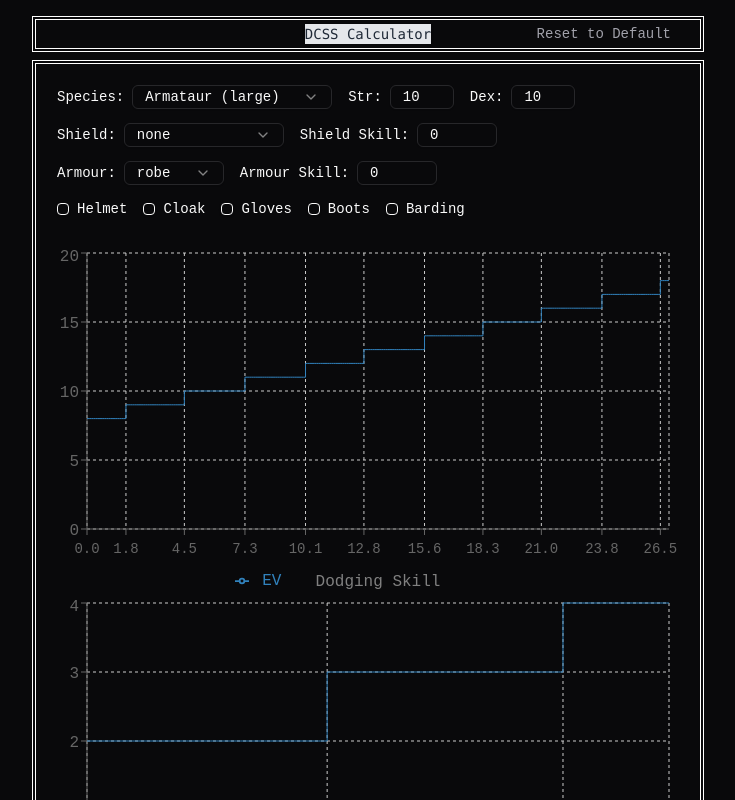
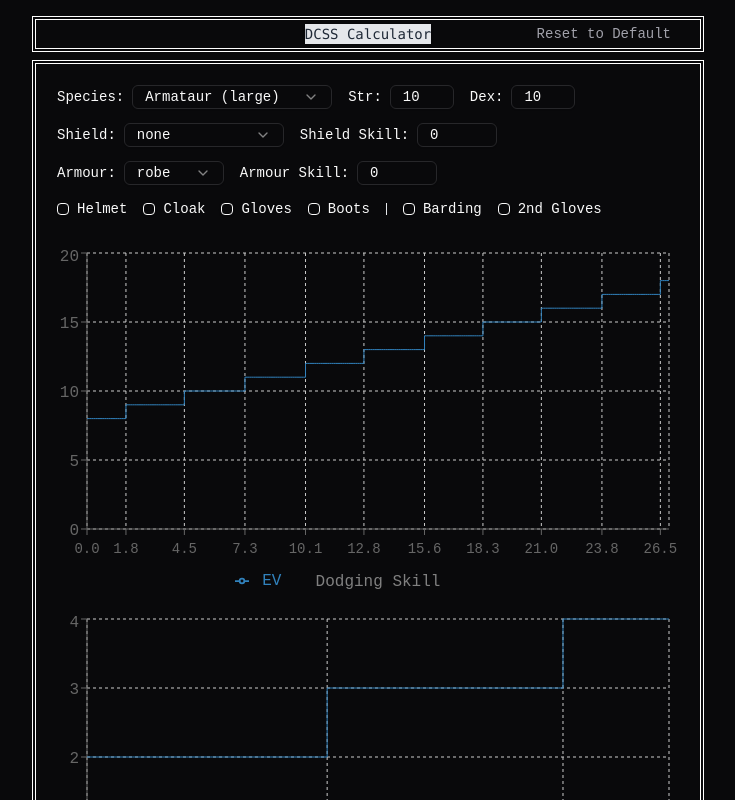
Before and after one commit to ktseo41/dcss-tools, a React (Vite) app: page / in a window 1280 px wide. Shown: the top 800 px of the page, without its empty margins (272-1007 px from the left). Built offline with nearby package versions, Linux system fonts and the light colour scheme.

Commit message:
feat: 두번째 글러브도 추가한다

```diff
--- a/src/components/Calculator.tsx
+++ b/src/components/Calculator.tsx
@@ -1,4 +1,4 @@
-import { useState, useEffect } from "react";
+import { useState, useEffect, Fragment } from "react";
 import {
   LineChart,
   Line,
@@ -55,12 +55,13 @@ type CalculatorProps = {
   setState: React.Dispatch<React.SetStateAction<CalculatorState>>;
 };
 
-const checkboxKeys: Array<keyof CalculatorState> = [
-  "helmet",
-  "cloak",
-  "gloves",
-  "boots",
-  "barding",
+const checkboxKeys: Array<{ label: string; key: keyof CalculatorState }> = [
+  { label: "Helmet", key: "helmet" },
+  { label: "Cloak", key: "cloak" },
+  { label: "Gloves", key: "gloves" },
+  { label: "Boots", key: "boots" },
+  { label: "Barding", key: "barding" },
+  { label: "2nd Gloves", key: "secondGloves" },
 ];
 
 const Calculator = ({ state, setState }: CalculatorProps) => {
@@ -83,6 +84,7 @@ const Calculator = ({ state, setState }: CalculatorProps) => {
           boots: state.boots,
           cloak: state.cloak,
           barding: state.barding,
+          secondGloves: state.secondGloves,
           armourSkill: armour,
         });
 
@@ -154,6 +156,7 @@ const Calculator = ({ state, setState }: CalculatorProps) => {
     state.boots,
     state.cloak,
     state.barding,
+    state.secondGloves,
   ]);
 
   const zeroBaseAC =
@@ -162,7 +165,8 @@ const Calculator = ({ state, setState }: CalculatorProps) => {
     !state.gloves &&
     !state.boots &&
     !state.cloak &&
-    !state.barding;
+    !state.barding &&
+    !state.secondGloves;
 
   return (
     <Card>
@@ -265,13 +269,10 @@ const Calculator = ({ state, setState }: CalculatorProps) => {
             }
           />
         </div>
-        <div className="flex flex-row gap-4 text-sm">
-          {checkboxKeys.map((key) => (
-            <label
-              htmlFor={key}
-              className="flex flex-row items-center gap-2"
-              key={key}
-            >
+        <div className="flex flex-row gap-4 text-sm items-center">
+          {checkboxKeys.map(({ label, key }) => (
+            <Fragment key={key}>
+              <label htmlFor={key} className="flex flex-row items-center gap-2">
                 <Checkbox
                   checked={!!state[key]}
                   onCheckedChange={(checked) =>
@@ -279,8 +280,10 @@ const Calculator = ({ state, setState }: CalculatorProps) => {
                   }
                   id={key}
                 />
-              {key.charAt(0).toUpperCase() + key.slice(1)}
+                {label}
               </label>
+              {key === "boots" && <div className="h-3 w-px bg-gray-200"></div>}
+            </Fragment>
           ))}
         </div>
       </CardHeader>
@@ -339,7 +342,7 @@ const Calculator = ({ state, setState }: CalculatorProps) => {
             </LineChart>
           </ResponsiveContainer>
         </div>
-        <ResponsiveContainer width="100%" height={350}>
+        <ResponsiveContainer className="mt-4" width="100%" height={350}>
           <LineChart
             data={acData}
             margin={{ left: 0, right: 10, top: 10, bottom: 10 }}
```
Also changed, not shown: 1 other file (tests, documents, lock files or other folders). Lines whose indentation alone changed are shown as unchanged.
